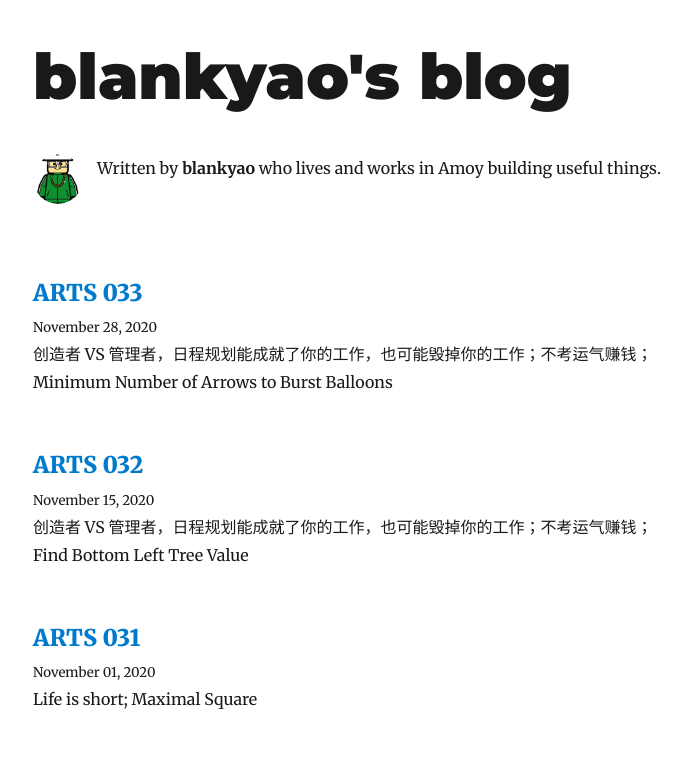
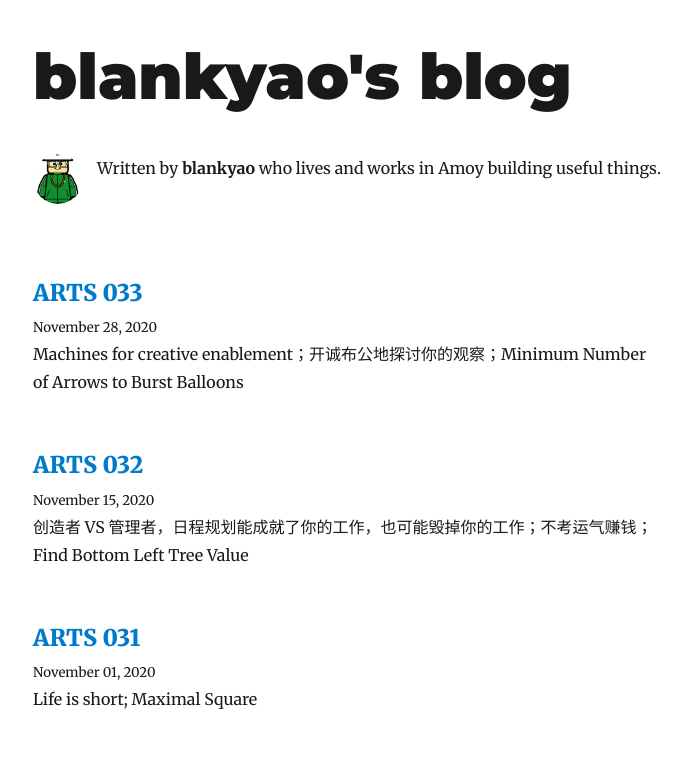
Before and after one commit to blankyao/blog, a Gatsby site: page / in a window 1280 px wide. Shown: the top 764 px of the page, without its empty margins (292-982 px from the left). Built offline with nearby package versions, Linux system fonts and the light colour scheme; Gatsby itself is replaced by a stand-in of ours; some packages are replaced by stand-ins of ours.

Commit message:
fix: #033 description

```diff
--- a/content/blog/arts/ARTS-033.md
+++ b/content/blog/arts/ARTS-033.md
@@ -1,7 +1,7 @@
 ---
 title: ARTS 033
 date: "2020-11-28 22:09:00"
-description: "创造者 VS 管理者，日程规划能成就了你的工作，也可能毁掉你的工作；不考运气赚钱；Minimum Number of Arrows to Burst Balloons"
+description: "Machines for creative enablement；开诚布公地探讨你的观察；Minimum Number of Arrows to Burst Balloons"
 ---
 
 ## Review
```
